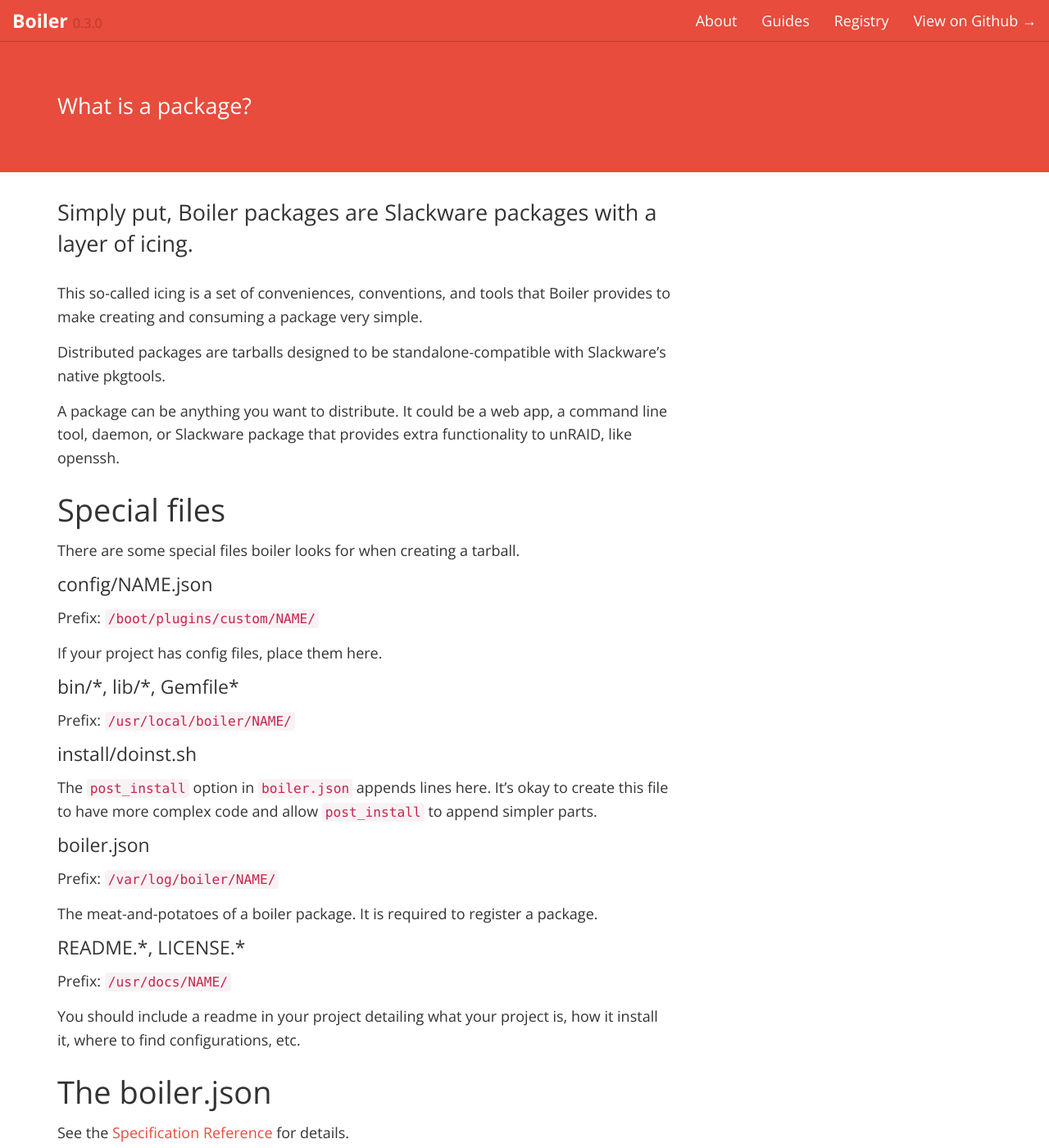
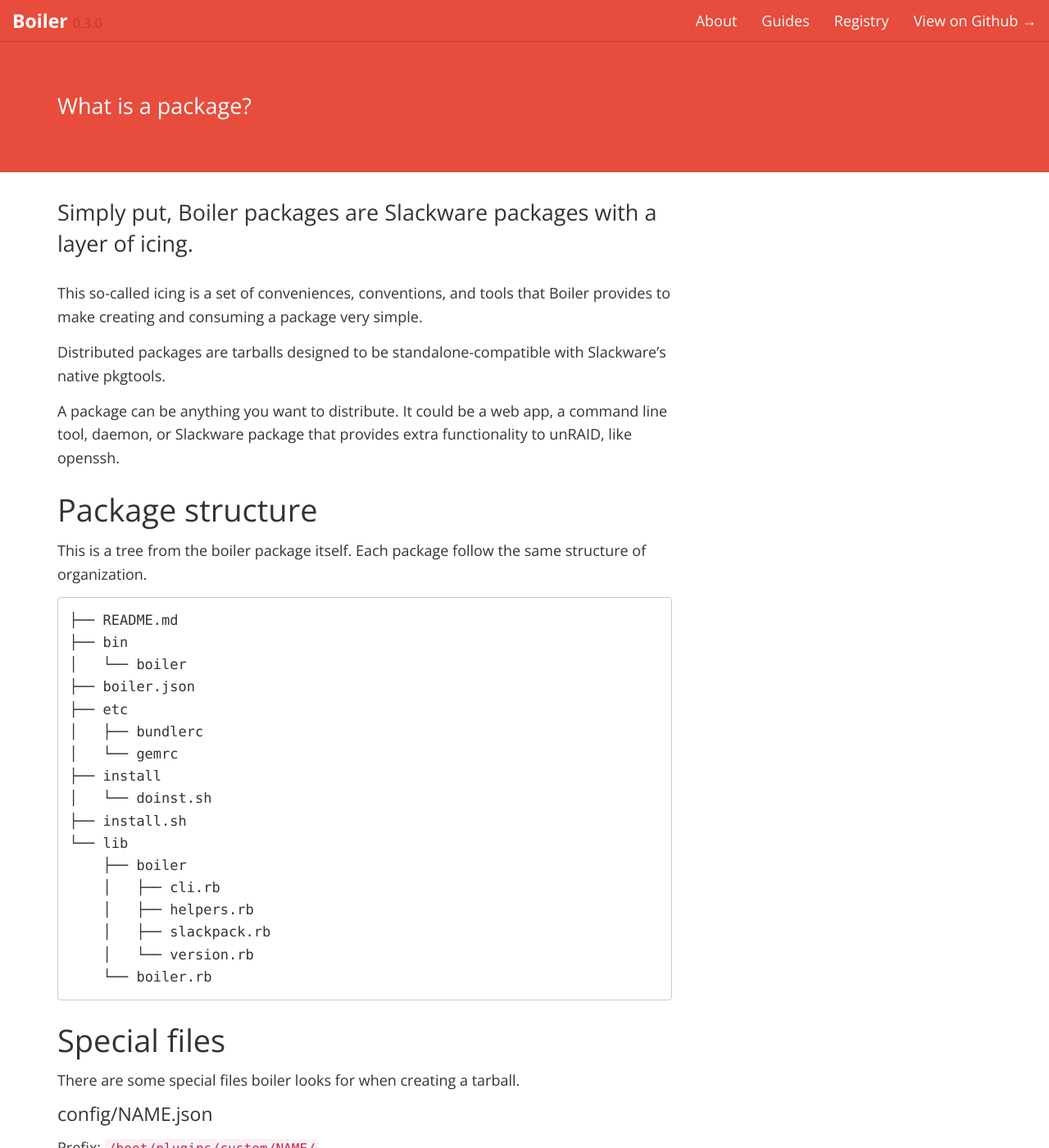
Before and after one commit to nicinabox/boiler, a Jekyll site: the page built from _posts/guides/2014-01-02-what-is-a-package.md, in a window 1280 px wide and 1400 px high. Shown: the whole window at 82% size. Built offline with Jekyll 4.4.1, drawn with Linux system fonts in a browser that asks for light colours; Markdown is read by kramdown in place of the engine named in the settings; comment, search, counter and statistics services are not loaded.

Commit message:
Update guide

```diff
--- a/_posts/guides/2014-01-02-what-is-a-package.md
+++ b/_posts/guides/2014-01-02-what-is-a-package.md
@@ -14,6 +14,28 @@
 Distributed packages are tarballs designed to be standalone-compatible with Slackware's native pkgtools.
 
 A package can be anything you want to distribute. It could be a web app, a command line tool, daemon, or Slackware package that provides extra functionality to unRAID, like openssh.
+
+## Package structure
+
+This is a tree from the boiler package itself. Each package follow the same structure of organization.
+
+    ├── README.md
+    ├── bin
+    │   └── boiler
+    ├── boiler.json
+    ├── etc
+    │   ├── bundlerc
+    │   └── gemrc
+    ├── install
+    │   └── doinst.sh
+    ├── install.sh
+    └── lib
+        ├── boiler
+        │   ├── cli.rb
+        │   ├── helpers.rb
+        │   ├── slackpack.rb
+        │   └── version.rb
+        └── boiler.rb
 
 ## Special files
 
@@ -45,7 +67,6 @@
 
 You should include a readme in your project detailing what your project is, how it install it, where to find configurations, etc.
 
-
 ## The boiler.json
 
 See the [Specification Reference](/guides/specification-reference) for details.
```
